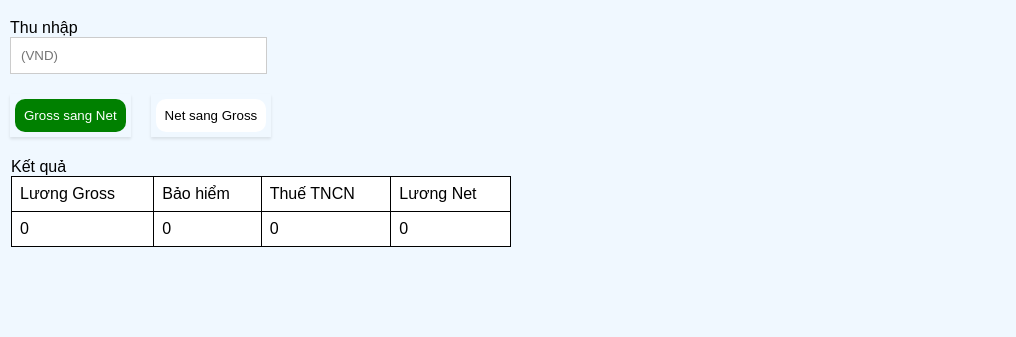
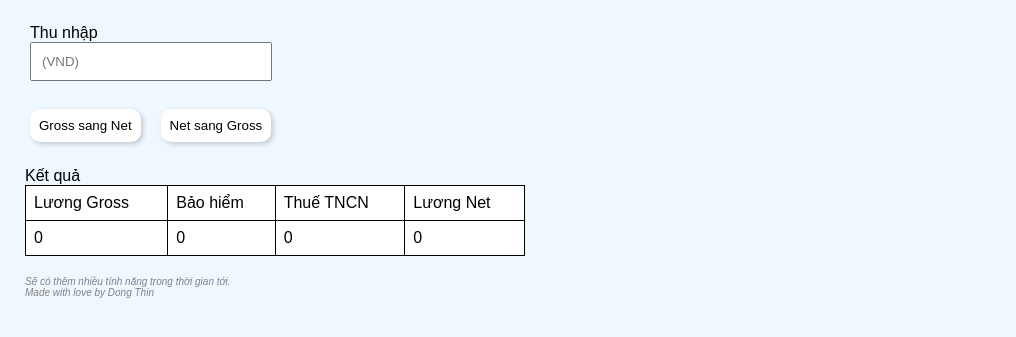
Before and after one commit to DongThin/my-love-e2e-testing, a website: page src/index.html in a window 1280 px wide. Shown: the part 61-398 px from the top of the page, without its empty margins (0-1016 px from the left). Drawn offline with Linux system fonts and the light colour scheme.

Commit message:
Change the UI for app

```diff
--- a/src/index.html
+++ b/src/index.html
@@ -11,25 +11,24 @@
 <body>
 
 <h1>Công cụ tính lương Gross sang Net và ngược lại [Chuẩn 2025]</h1>
-<form>
-    <label for="income" style="display: block;">Thu nhập</label>
-    <input type="number" id="income" placeholder="(VND)" class="my-input"> <br>
+<form class ="salary-form">
+    <div class ="input-group">
+        <label for="income">Thu nhập</label>
+        <input type="number" id="income" placeholder="(VND)" class="salary-input"> <br>
+    </div>
 
-    <div class="box">
-        <div class="my-button">
-            <button class="style-selected-button" type="button" onclick="calculateSalary()">
+    <div class="button-group">
+        <button class="btn-primary" type="button">
             Gross sang Net
+        </button>
+
+        <button class="btn-secondary" type="button">
+            Net sang Gross
         </button>
     </div>
 
-        <div class="my-button">
-            <button class="style-unselected-button" type="button" onclick="calculateNetToGross()">
-                Net sang Gross
-            </button>
-        </div>
-    </div>
+</form>
 
-       <div class="box">
 <table>
     <caption style="text-align: left;">Kết quả</caption>
     <tr>
@@ -47,12 +46,15 @@
         <td id="net">0</td>
     </tr>
 </table>
-       </div>
 
-</form>
 <script src="./lib/big.js"></script>
 <script type="module" src="./salaryCalculator.js"></script>
 
 </body>
 
+<div class="footer">
+    Sẽ có thêm nhiều tính năng trong thời gian tới.<br>
+    Made with love by Dong Thin
+</div>
+
 </html>
--- a/src/style.css
+++ b/src/style.css
@@ -1,13 +1,13 @@
 body {
-     font-family: Arial, Helvetica, sans-serif;
-     background-color: aliceblue;
-     margin: 10px
- }
+    font-family: Arial, Helvetica, sans-serif;
+    background-color: aliceblue;
+    margin: 10px
+}
 
 table {
     width: 500px;
     border-collapse: collapse;
-    margin: 1px;
+    margin-left: 15px;
 
 }
 
@@ -22,44 +22,63 @@ tr:hover {
     background-color: aquamarine;
 }
 
-.my-input {
-    width: 235px;
-    padding: 10px;
-    border: 1px solid #ccc;
+.salary-form {
+    width: 500px;
+    padding: 5px;
 }
 
-.box {
+.input-group {
+    flex-direction: column;
     display: flex;
-    margin-top: 20px;
+    margin-left: 15px;
 }
 
-.my-button {
-    margin-right: 20px;
-    padding: 5px;
-    box-shadow: 0px 2px 3px rgba(0, 0, 0, 0.1);
+.salary-input {
+    width: 45%;
+    padding: 10px;
 }
 
-.style-selected-button {
-    color: white;
-    background-color: green;
-    border-radius: 10px;
-    border: none;
-    padding: 9px;
-    cursor: pointer;
+.button-group {
+    margin-top: 10px;
+    margin-bottom: 20px;
+    display: flex;
+    justify-content: left;
+    box-sizing: border-box;
+    gap: 20px;
+    margin-left: 15px;
 }
 
-.style-unselected-button {
+.btn-primary {
     color: black;
     background-color: white;
     border-radius: 10px;
     border: none;
     padding: 9px;
     cursor: pointer;
+    box-shadow: 2px 2px 5px rgba(0, 0, 0, 0.2);
+}
+
+.btn-secondary {
+    color: black;
+    background-color: white;
+    border-radius: 10px;
+    border: none;
+    padding: 9px;
+    cursor: pointer;
+    box-shadow: 2px 2px 5px rgba(0, 0, 0, 0.2);
 }
 
 button:hover {
-    background-color: rebeccapurple;
-    color: black;
+    background-color: green;
+    color: white;
     box-shadow: 0 1px;
     transform: scale(1);
+    outline: none;
 }
+.footer{
+    margin-top: 20px;
+    color: gray;
+    font-size: 10px;
+    font-style: italic;
+    margin-left: 15px;
+}
```
Lines whose indentation alone changed are shown as unchanged.
